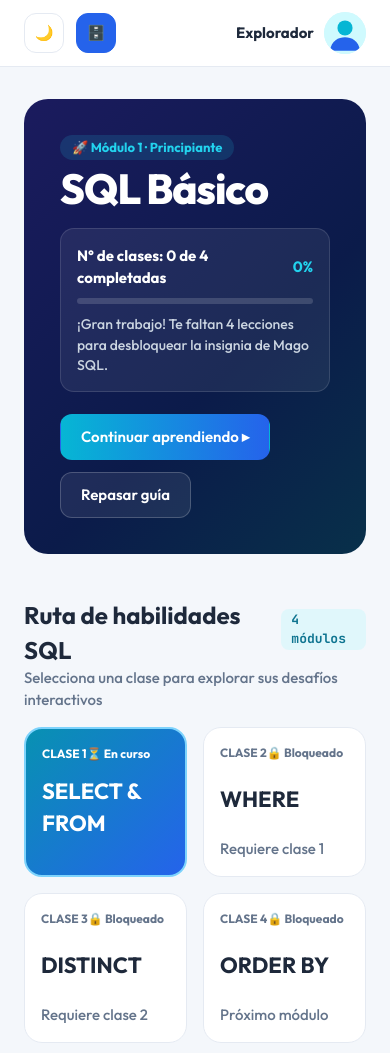
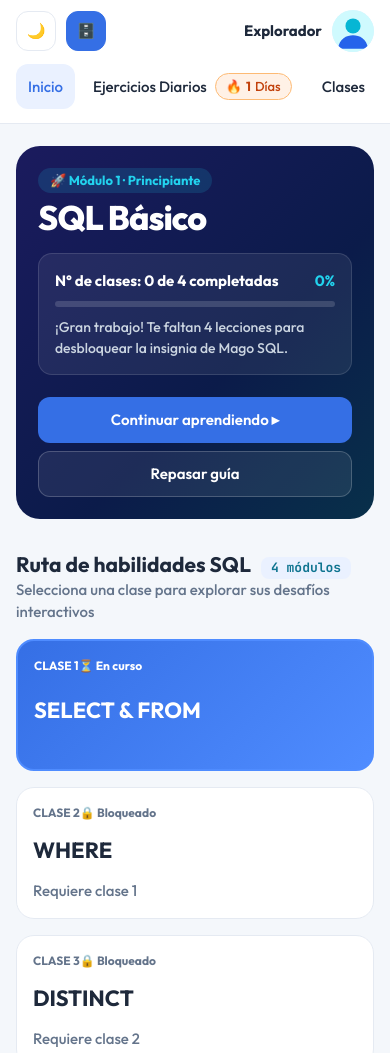
Before and after one commit to jeshua23-fo/SQLEducation, a plain HTML site: page index.html in a window 390 px wide. Shown: the top 1053 px of the page. Drawn offline with Linux system fonts and the light colour scheme.

Commit message:
Polish shared design system and responsive navigation

```diff
--- a/css/principal.css
+++ b/css/principal.css
@@ -4,9 +4,10 @@
     --ink: #1e293b;
     --mut: #64748b;
     --line: #e5eaf2;
-    --c1: #06b6d4;
-    --c2: #2563eb;
-    --soft: #e0f7fb;
+    --c1: #4f8cff;
+    --c2: #356fe5;
+    --accent-purple: #8b5cf6;
+    --soft: #eaf1ff;
     --ok: #059669;
     --okbg: #e6f9f1;
     --warn: #f97316;
@@ -20,12 +21,12 @@
 }
 
 [data-theme='dark'] {
-    --bg: #0b1220;
-    --card: #131c2e;
+    --bg: #0b0f14;
+    --card: #111820;
     --ink: #e6edf7;
     --mut: #94a3b8;
-    --line: #223049;
-    --soft: #0c3440;
+    --line: #263442;
+    --soft: #172b46;
     --okbg: #0b3326;
     --code: #0e1626;
     --kw: #22d3ee;
@@ -156,7 +157,7 @@ textarea {
 
 .top nav a.on {
     background: var(--soft);
-    color: #0e7490;
+    color: var(--c2);
 }
 
 .user {
@@ -173,7 +174,7 @@ textarea {
 }
 
 .lvl {
-    color: #0891b2;
+    color: var(--c2);
     font-size: 13px;
     font-weight: 600;
 }
@@ -237,7 +238,7 @@ main {
     padding: 11px 20px;
     border: 1px solid transparent;
     border-radius: 12px;
-    background: linear-gradient(90deg, var(--c1), var(--c2));
+    background: var(--c2);
     color: #fff;
     font-weight: 600;
     transition: transform 0.18s ease, filter 0.18s ease;
@@ -422,8 +423,8 @@ h2 { font-size: 24px; font-weight: 700; }
 
 .cls h3 { margin: 10px 0; font-size: 22px; }
 .cls .tp { display: flex; justify-content: space-between; font-size: 12px; font-weight: 700; }
-.cls.done { border: 0; background: linear-gradient(135deg, #0d9488, #0891b2); color: #fff; }
-.cls.cur { border: 2px solid #7dd3fc; background: linear-gradient(135deg, #0891b2, #2563eb); color: #fff; }
+.cls.done { border: 0; background: linear-gradient(135deg, #047857, #059669); color: #fff; }
+.cls.cur { border: 2px solid var(--c1); background: linear-gradient(135deg, #356fe5, #4f8cff); color: #fff; }
 .cls.lock { color: var(--mut); cursor: not-allowed; }
 .cls.lock h3 { color: var(--ink); }
 
@@ -465,7 +466,7 @@ h2 { font-size: 24px; font-weight: 700; }
     font-weight: 700;
 }
 
-.tabs button.on { background: var(--c1); color: #fff; }
+.tabs button.on { background: var(--c2); color: #fff; }
 .tabs span { margin-left: auto; color: var(--mut); font-size: 13px; }
 
 .ex {
@@ -525,7 +526,7 @@ h2 { font-size: 24px; font-weight: 700; }
     margin-bottom: 20px;
     padding: 24px;
     border-radius: 22px;
-    background: linear-gradient(135deg, #f97316, #e11d74);
+    background: linear-gradient(135deg, #b45309, #be185d);
     color: #fff;
 }
 
@@ -566,6 +567,15 @@ footer {
 }
 
 footer span:first-child { color: var(--ink); }
+footer { font-size: 13px; }
+
+/* Estados de interacción y contraste */
+button:disabled, .btn:disabled { opacity: .55; cursor: not-allowed; }
+.btn:focus-visible, .top nav a:focus-visible, .cls:focus-visible, .ex:focus-visible { outline-offset: 3px; }
+.top nav a { white-space: nowrap; transition: background-color .18s ease, color .18s ease; }
+.top nav a:hover:not(.on) { background: var(--bg); }
+.top nav a.on { color: var(--c2); }
+.card, .cls, .ex, .icon-btn { transition: border-color .18s ease, background-color .18s ease, box-shadow .18s ease, transform .18s ease; }
 
 .toast {
     position: fixed;
@@ -585,16 +595,52 @@ footer span:first-child { color: var(--ink); }
 .toast.show { transform: translate(-50%, 0); opacity: 1; }
 
 @media (max-width: 900px) {
-    .hero,
-    .two { grid-template-columns: 1fr; }
-    .classes { grid-template-columns: 1fr 1fr; }
-    .top nav,
-    .welcome,
-    .lvl { display: none; }
-    .top { justify-content: space-between; }
+    .hero, .two { grid-template-columns: 1fr; }
+    .classes { grid-template-columns: repeat(2, minmax(0, 1fr)); }
+    .welcome, .lvl { display: none; }
+    .top {
+        justify-content: space-between;
+        flex-wrap: wrap;
+        padding: 10px 16px;
+        gap: 10px;
+    }
+    .top nav {
+        order: 5;
+        flex: 1 0 100%;
+        width: 100%;
+        margin: 0;
+        padding: 2px 0 4px;
+        overflow-x: auto;
+        scrollbar-width: thin;
+    }
+    .top nav a { padding: 9px 12px; }
     .hero-code { display: none; }
     .user { margin-left: auto; }
-    .hero h1 { font-size: 42px; }
+    .hero h1 { font-size: clamp(34px, 7vw, 42px); }
+    main { width: min(100% - 32px, 1140px); margin: 22px auto; }
+    .hero { padding: clamp(22px, 5vw, 36px); }
+    footer { padding: 18px 16px; }
+}
+
+@media (max-width: 520px) {
+    .classes { grid-template-columns: 1fr; }
+    .cls { min-height: 132px; }
+    .card { padding: 18px; }
+    .sec-head { margin-top: 30px; }
+    h2 { font-size: 21px; }
+    .btns { gap: 8px; }
+    .btns .btn { flex: 1 1 100%; justify-content: center; }
+    .tabs { flex-wrap: wrap; }
+    .tabs span { flex-basis: 100%; margin-left: 0; }
+    .week { gap: 5px; }
+    footer { flex-direction: column; }
+}
+
+@media (prefers-reduced-motion: reduce) {
+    .view.on, #v-inicio.view.on > .hero, #v-inicio.view.on > .sec-head,
+    #v-inicio.view.on > .sub, #v-inicio.view.on > .two, .classes .cls {
+        animation: none !important;
+    }
 }
 
 @media (prefers-reduced-motion: reduce) {
```
